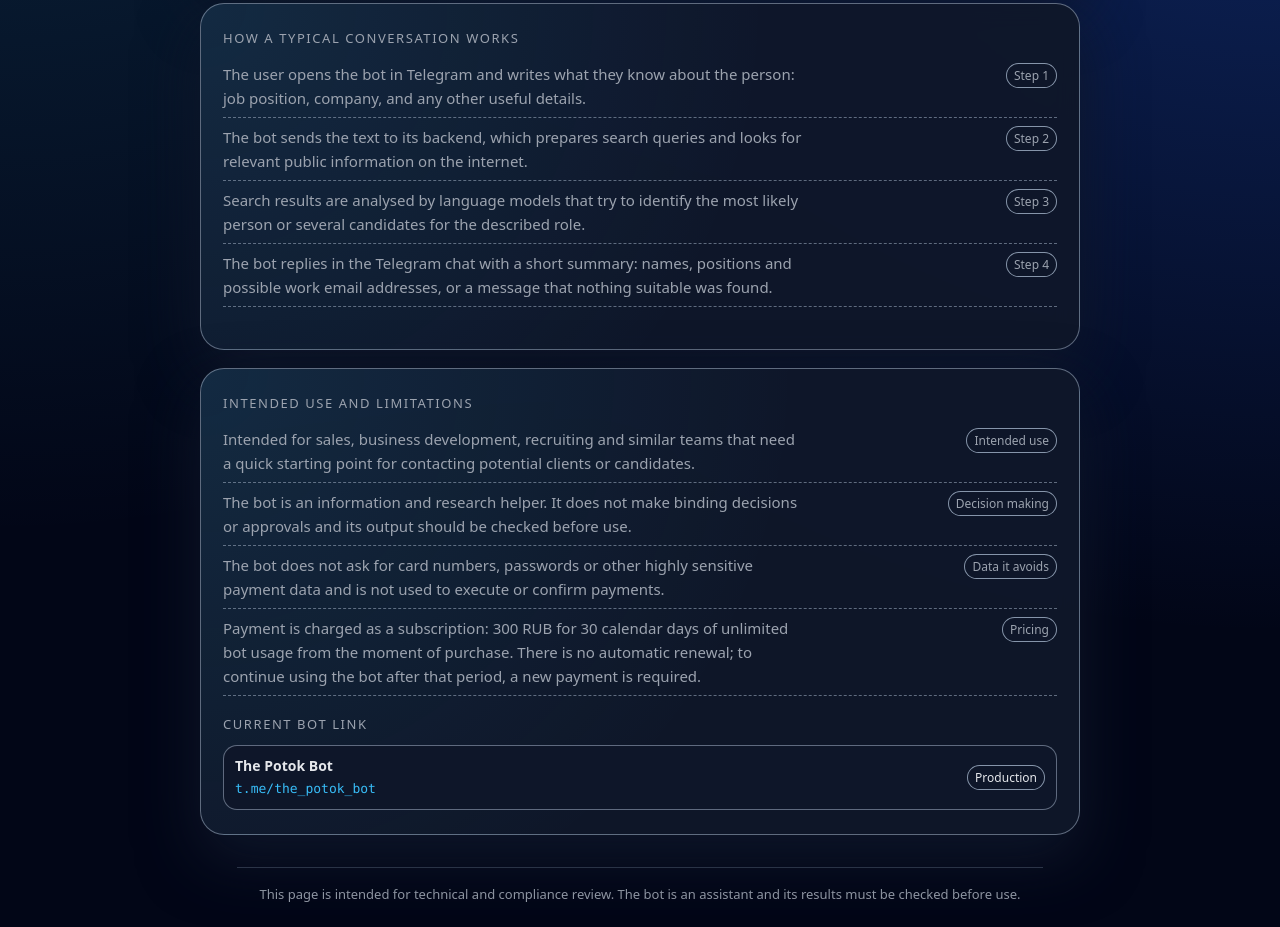
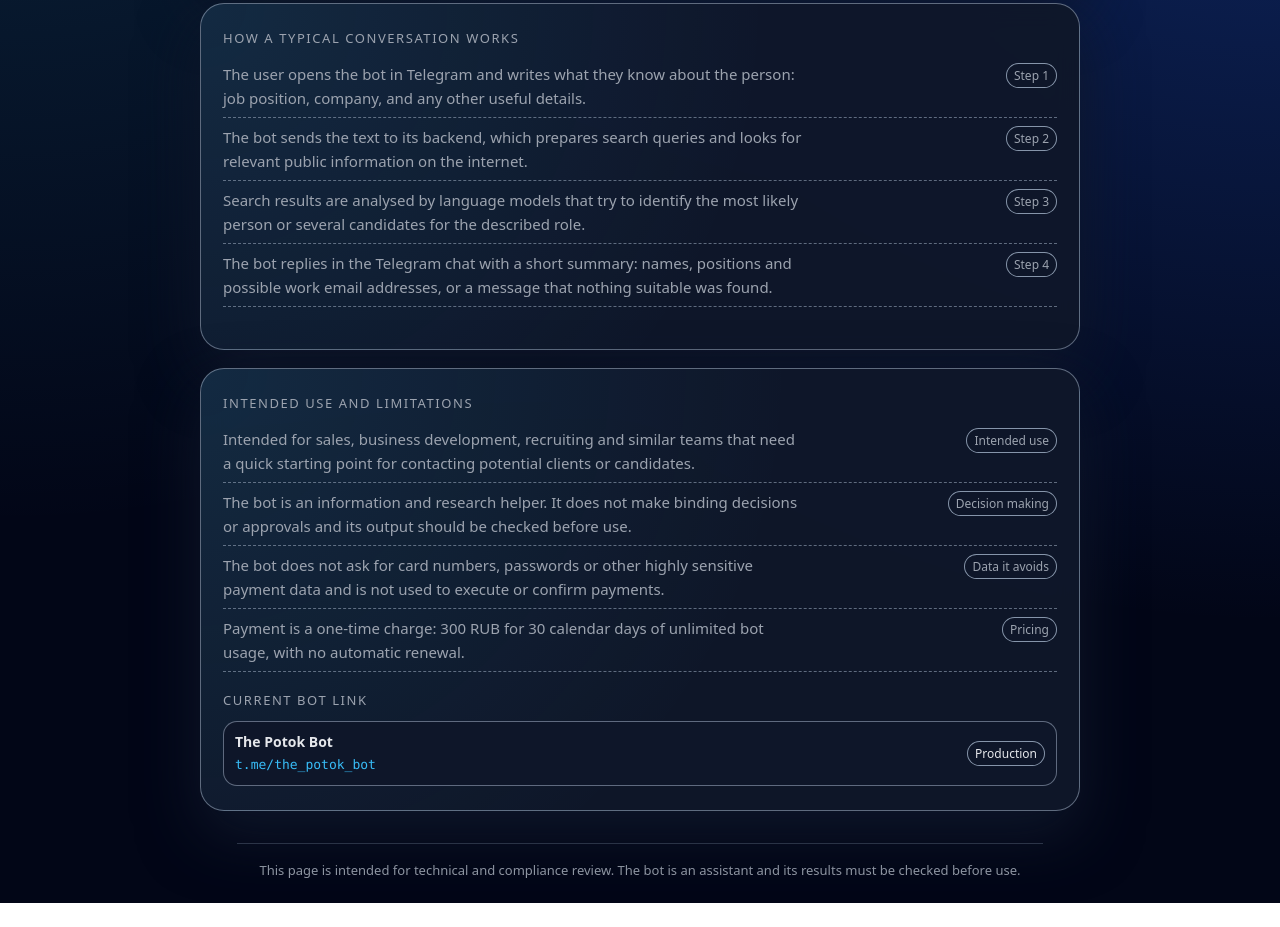
Before and after one commit to Ivang71/ptk, a plain HTML site: page landing.html in a window 1280 px wide. Shown: the part 530-1457 px from the top of the page. After the commit the page ends 1433 px from the top, so only its background shows below. Drawn offline with Linux system fonts and the light colour scheme.

Commit message:
Update payment description for subscription model

```diff
--- a/landing.html
+++ b/landing.html
@@ -431,7 +431,7 @@
           pillUse: "Intended use",
           pillDecisions: "Decision making",
           pillData: "Data it avoids",
-          use4: "Payment is charged as a subscription: 300 RUB for 30 calendar days of unlimited bot usage from the moment of purchase. There is no automatic renewal; to continue using the bot after that period, a new payment is required.",
+          use4: "Payment is a one-time charge: 300 RUB for 30 calendar days of unlimited bot usage, with no automatic renewal.",
           pillPricing: "Pricing",
           howStep1: "Step 1",
           howStep2: "Step 2",
```
